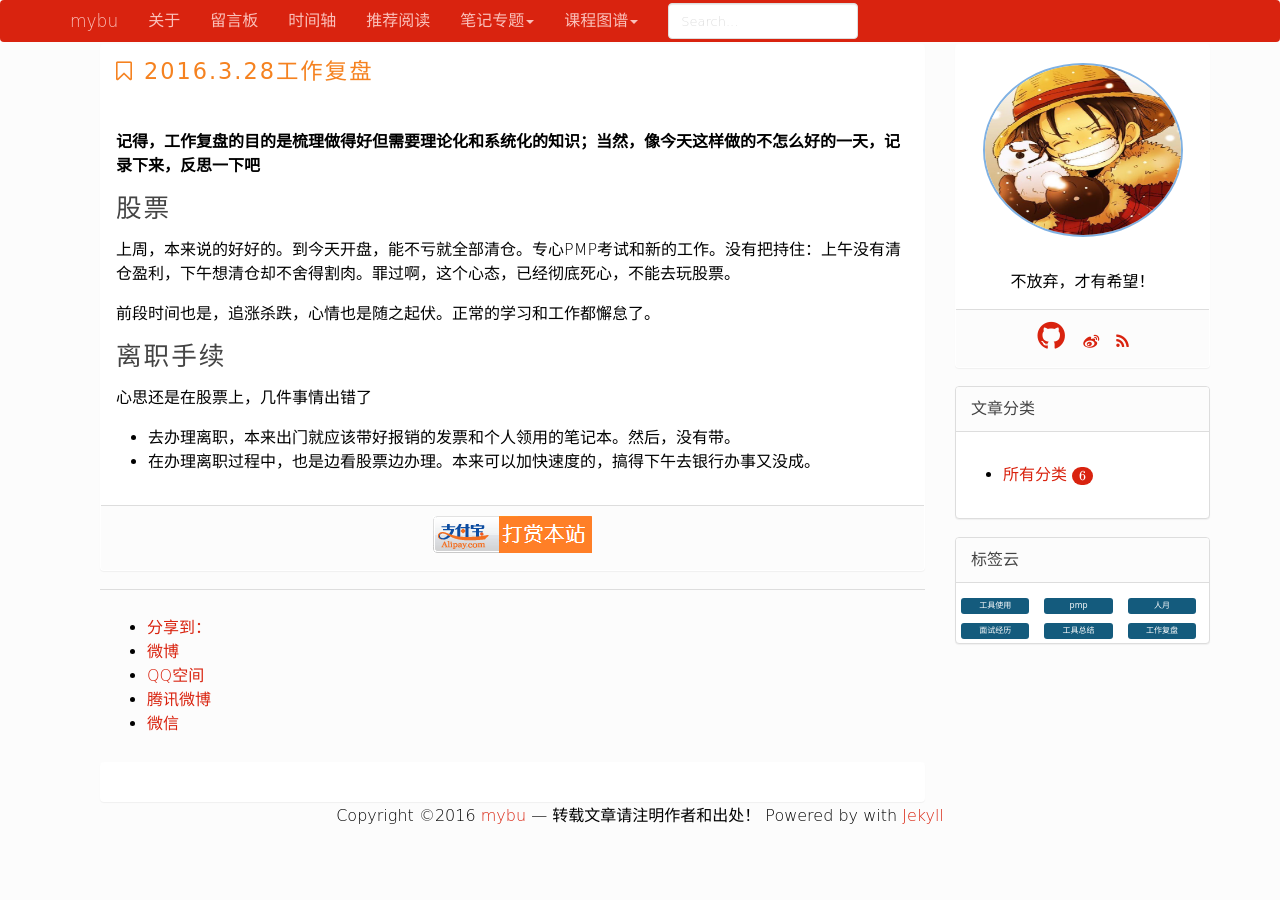
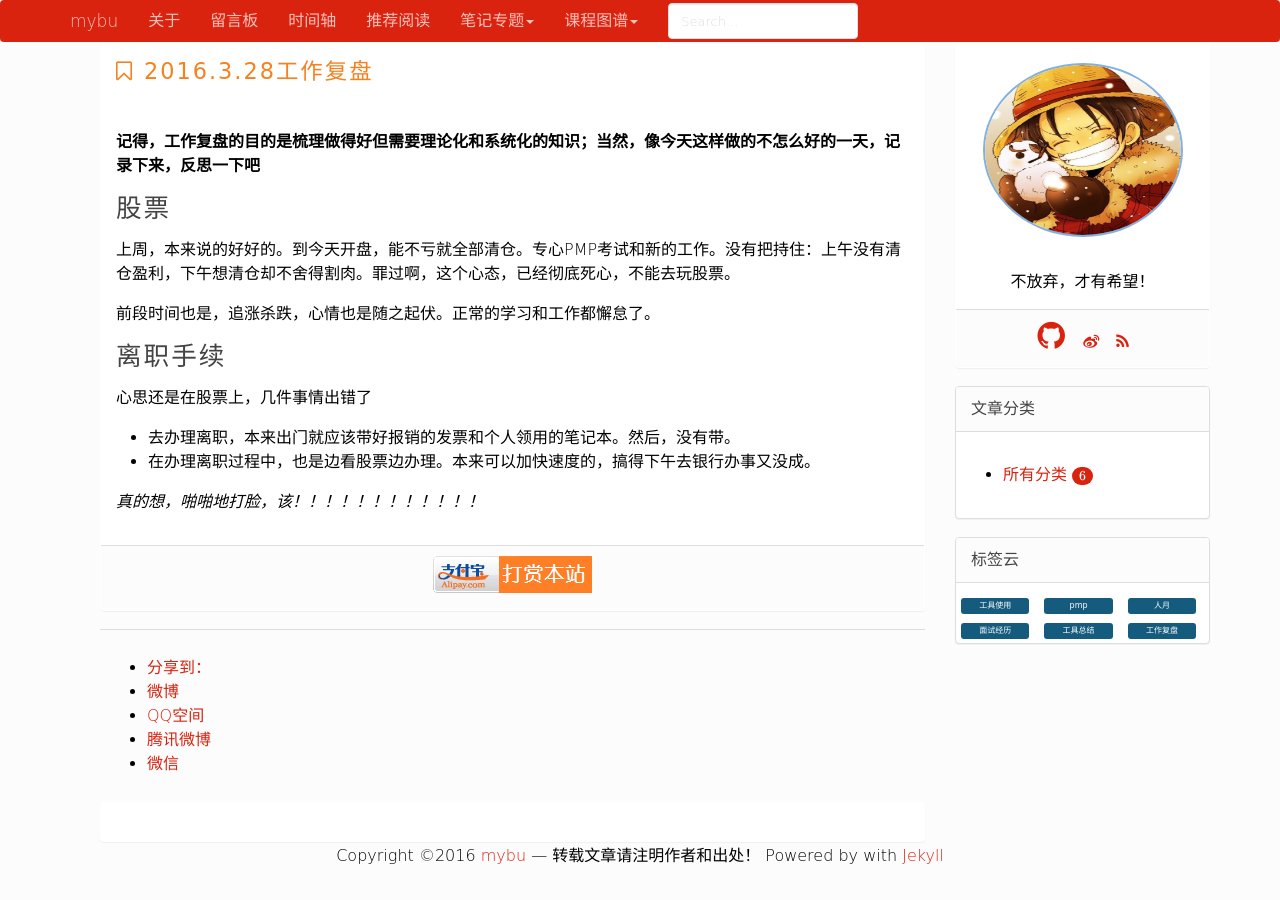
Before and after one commit to mybu/mybu.github.com, a Jekyll site: the page built from _posts/day-rebuilding/2016-03-28-2016.3.28日工作复盘.md, in a window 1280 px wide. Built offline with Jekyll 4.4.1, drawn with Linux system fonts in a browser that asks for light colours; nearby versions of some CDN libraries; formulas are drawn with MathJax 3; comment, search, counter and statistics services are not loaded.

Commit message:
Signed-off-by: mybu <xuxp.run@outlook.com>

```diff
--- a/_posts/day-rebuilding/2016-03-28-2016.3.28日工作复盘.md
+++ b/_posts/day-rebuilding/2016-03-28-2016.3.28日工作复盘.md
@@ -16,3 +16,5 @@ tags: 工作复盘
 
 + 去办理离职，本来出门就应该带好报销的发票和个人领用的笔记本。然后，没有带。
 + 在办理离职过程中，也是边看股票边办理。本来可以加快速度的，搞得下午去银行办事又没成。
+
+*真的想，啪啪地打脸，该！！！！！！！！！！！！*
```
